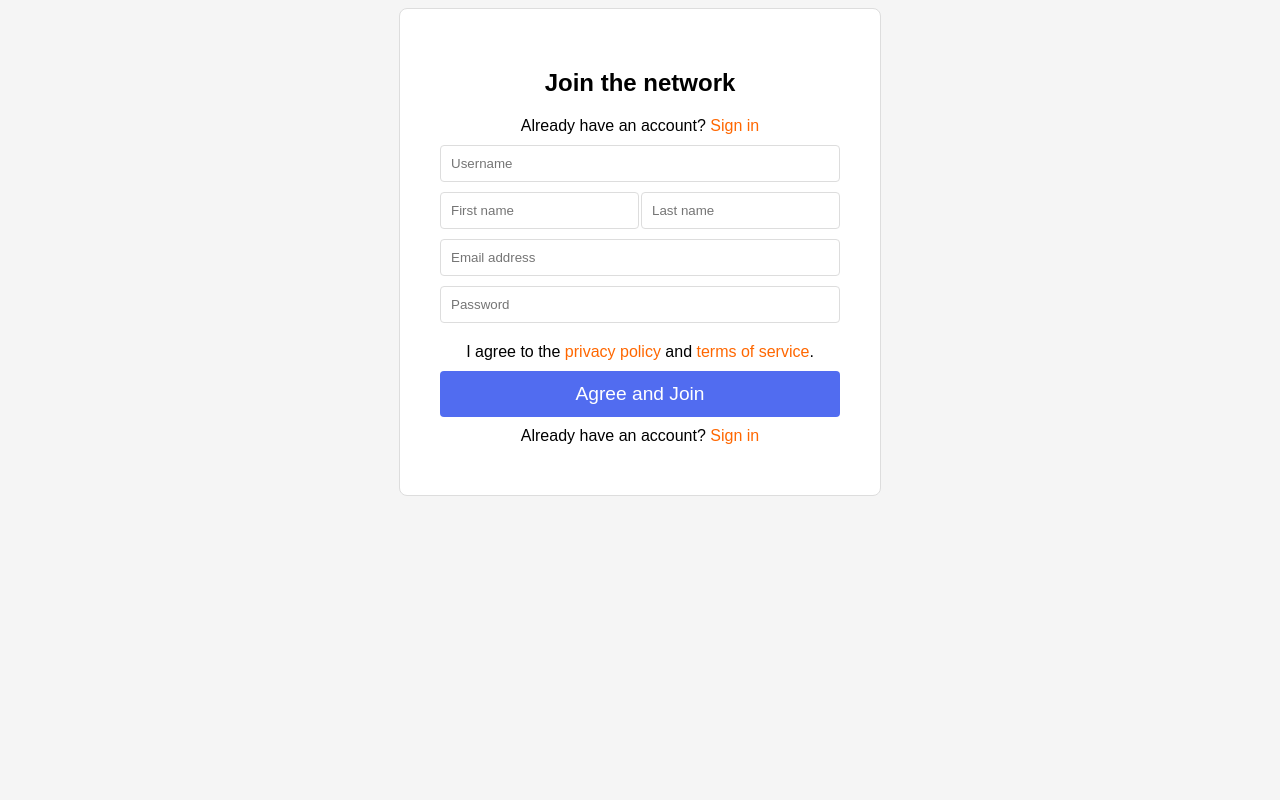
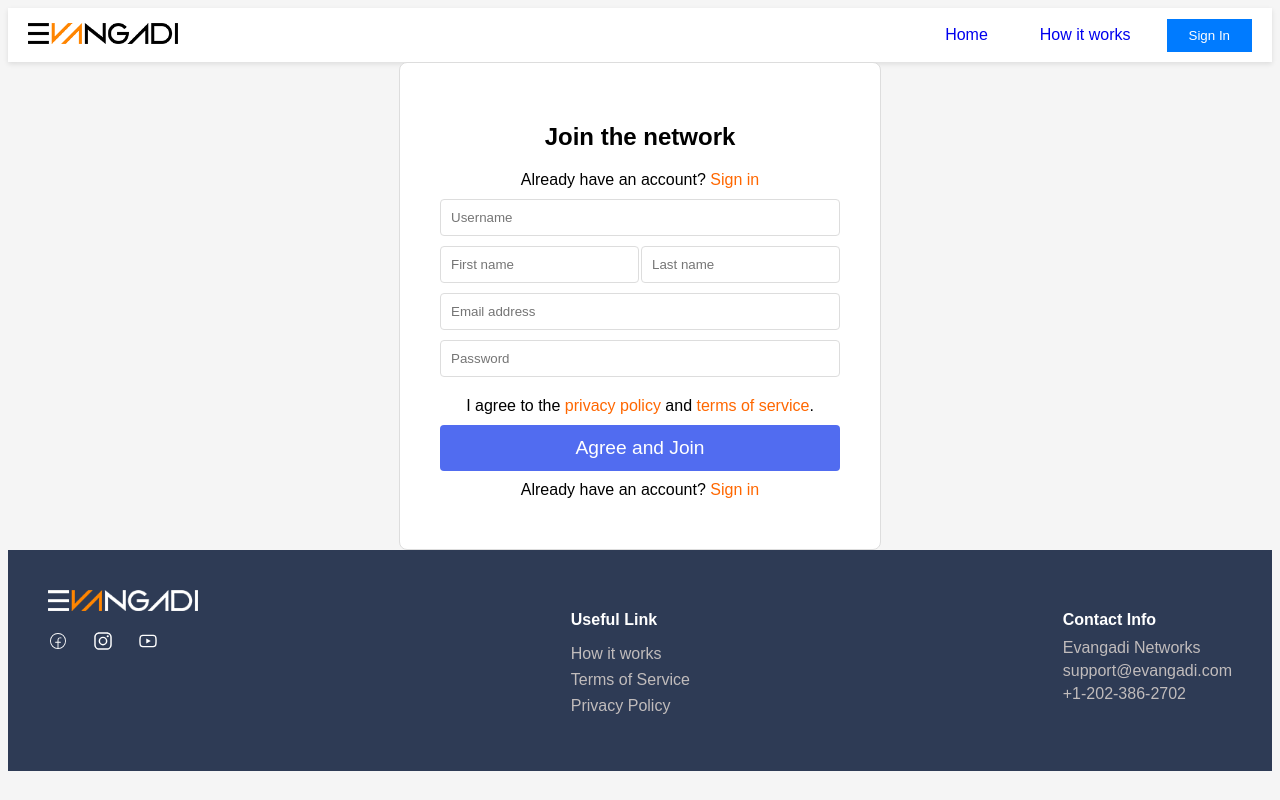
Before and after one commit to yordanos26/Evangadi_forum_final, a React (Vite) app in the folder Frontend/: page / in a window 1280 px wide. Built offline with nearby package versions, Linux system fonts and the light colour scheme.

Commit message:
some adustment in the css body in sign up component

```diff
--- a/Frontend/src/App.jsx
+++ b/Frontend/src/App.jsx
@@ -2,13 +2,14 @@ import { useState } from "react";
 
 import "./App.css";
 import Signup from "./components/SignUp/SignUp";
-
 import Header from './components/Header/Header'
 import Footer from './components/Footer/Footer'
 function App() {
   return (
     <>
+    <Header/>
       <Signup />
+      <Footer/>
     </>
   );
 }
--- a/Frontend/src/components/SignUp/SignUp.module.css
+++ b/Frontend/src/components/SignUp/SignUp.module.css
@@ -1,5 +1,6 @@
 body {
     font-family:Poppins, sans-serif;
+    /* margin-top: 70px; */
     background-color: #f5f5f5;
 }
 
```
